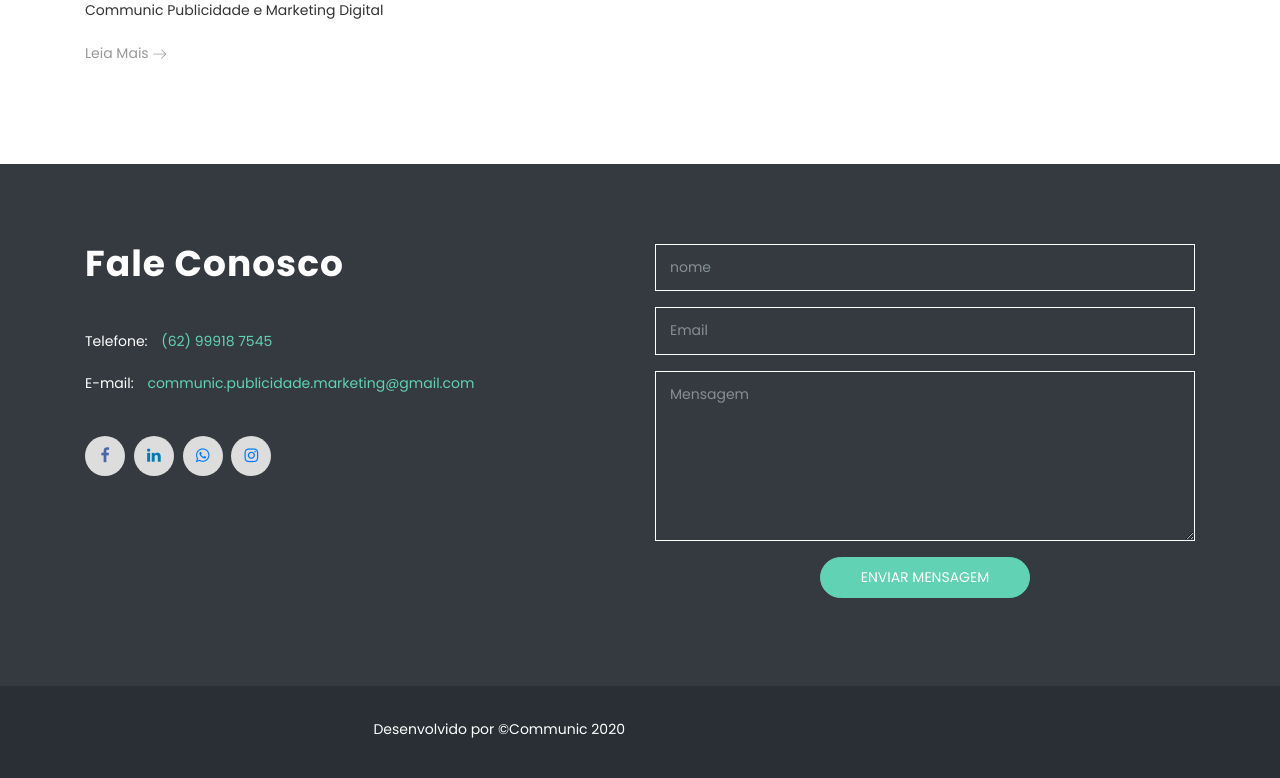
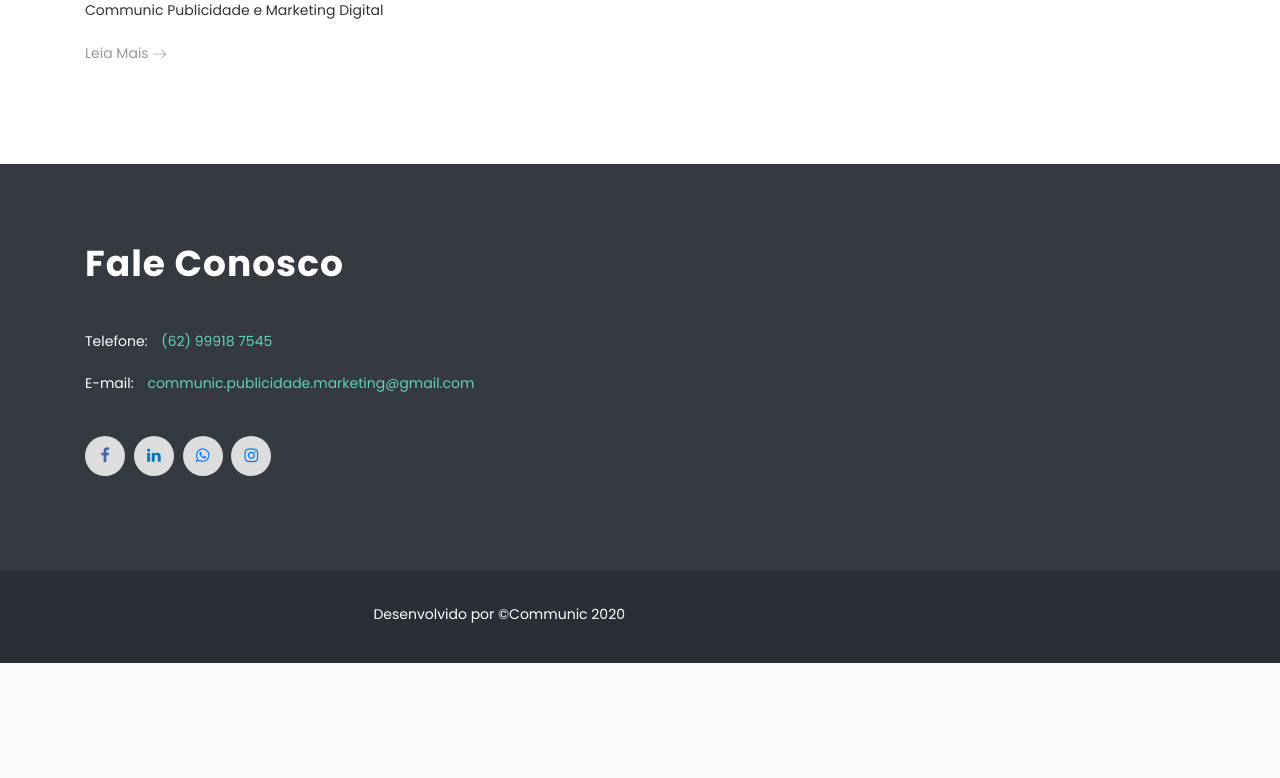
Before and after one commit to JohnHunhoff/communic_site, a Django app: page / in a window 1280 px wide. Shown: the part 3611-4389 px from the top of the page. After the commit the page ends 4274 px from the top, so only its background shows below. Run offline with Django 3.2, Linux system fonts and the light colour scheme; data comes from the database, SQL or seed files in the repository; data that the repository does not hold is empty; some libraries are stand-ins or nearby versions.

Commit message:
without forms

```diff
--- a/core/forms.py
+++ /dev/null
@@ -1,25 +0,0 @@
-from django import forms
-from django.core.mail.message import EmailMessage
-
-
-class ContatoForm(forms.Form):
-    nome = forms.CharField(label='Nome', max_length=100)
-    email = forms.EmailField(label='Email', max_length=100)
-    mensagem = forms.CharField(label='Mensagem', widget=forms.Textarea())
-
-
-    def send_mail(self):
-        nome = self.cleaned_data['nome']
-        email = self.cleaned_data['email']
-        mensagem = self.cleaned_data['mensagem']
-
-        conteudo = f'Nome: {nome}\nE-mail: {email}\nMensagem: {mensagem}'
-
-        mail = EmailMessage(
-            subject=nome,
-            body=conteudo,
-            from_email='contato@communicmarketing.com',
-            to=['communic.publicidade.marketing.@gmail.com', ],
-            headers={'Reply-To': email}
-        )
-        mail.send()
--- a/core/templates/base.html
+++ b/core/templates/base.html
@@ -44,7 +44,7 @@
                 <a class="nav-link page-scroll" href="{% url 'index' %}#hero-area">INICIO</a>
               </li>
               <li class="nav-item">
-                <a class="nav-link page-scroll" href="{% url 'index' %}post/5">SOBRE NÓS</a>
+                <a class="nav-link page-scroll" href="{% url 'index' %}post/1">SOBRE NÓS</a>
               </li>
               <li class="nav-item">
                 <a class="nav-link page-scroll" href="{% url 'index' %}#services">SERVIÇOS</a>
--- a/core/templates/contact.html
+++ b/core/templates/contact.html
@@ -8,7 +8,7 @@
                 <h3>Fale Conosco</h3>
                 <div class="contact-address">
                   <p class="phone">Telefone: <span>(62) 99918 7545</span></p>
-                  <p class="email">E-mail: <span>communic.publicidade.marketing@gmail.com</span></p>
+                  <p class="email">E-mail: <a href="mailto:communic.publicidade.marketing@gmail.com"><span>communic.publicidade.marketing@gmail.com</span></a></p>
                 </div>
                 <div class="social-icons">
                   <ul>
@@ -22,34 +22,7 @@
             </div>
             <div class="col-lg-6 col-sm-6 col-xs-12">
               <div class="contact-block">
-                <form id="contato" method="post" action="{% url 'index' %}">
-                {% csrf_token %}
-                  <div class="row">
-                    <div class="col-md-12">
-                      <div class="form-group">
-                        <input type="text" class="form-control" autocomplete="off" id="nome" name="nome" placeholder="nome" required data-error="Por Favor informe seu nome corretamente">
-                        <div class="help-block with-errors"></div>
-                      </div>
-                    </div>
-                    <div class="col-md-12">
-                      <div class="form-group">
-                        <input type="text" placeholder="Email" id="email" autocomplete="off" class="form-control" name="email" required data-error="Por Favor insira seu Email">
-                        <div class="help-block with-errors"></div>
-                      </div>
-                    </div>
-                    <div class="col-md-12">
-                      <div class="form-group">
-                        <textarea class="form-control" id="mensagem" autocomplete="off" name="mensagem" placeholder="Mensagem" rows="8" data-error="Escreva sua mensagem" required></textarea>
-                        <div class="help-block with-errors"></div>
-                      </div>
-                      <div class="submit-button text-center">
-                        <button class="btn btn-common" id="submit" type="submit">Enviar mensagem</button>
-                        <div id="msgSubmit" class="h3 text-center hidden"></div>
-                       <div class="clearfix"></div>
-                      </div>
-                    </div>
-                  </div>
-                </form>
+
               </div>
             </div>
           </div>
--- a/core/templates/footer.html
+++ b/core/templates/footer.html
@@ -7,7 +7,7 @@
           <div class="col-lg-6 col-sm-6 col-xs-12">
             <div class="copyright">
               <div class="center">
-              <p>Desenvolvido por &copy;Communic 2020</p>
+              <p>Desenvolvido por &copy;Communic {% now "Y" %}</p>
               </div>
             </div>
           </div>
--- a/core/templates/single_page.html
+++ b/core/templates/single_page.html
@@ -24,7 +24,7 @@
           <div class="col-lg-6 col-sm-6 col-xs-12">
             <div class="copyright">
               <div class="center">
-              <p>Desenvolvido por &copy;Communic 2020</p>
+              <p>Desenvolvido por &copy;Communic {% now "Y" %}</p>
               </div>
             </div>
           </div>
--- a/core/templates/testimonial.html
+++ b/core/templates/testimonial.html
@@ -2,7 +2,7 @@
 <div id="testimonial" class="section" data-stellar-background-ratio="0.1">
       <div class="container">
         <div class="section-header">
-          <h2 style="color: white">Clientes</h2>
+          <h2 style="color: white">CLIENTES</h2>
           <hr class="lines">
         </div>
         <div class="row justify-content-md-center">
--- a/core/views.py
+++ b/core/views.py
@@ -2,13 +2,11 @@ from django.views.generic import FormView, TemplateView
 from django.urls import reverse_lazy
 from .models import Features, Services, Publicacoes, Funcionario, Clientes, Counter
 from django.contrib import messages
-from .forms import ContatoForm
 
 
-class IndexView(FormView):
+
+class IndexView(TemplateView):
     template_name = 'index.html'
-    form_class = ContatoForm
-    success_url = reverse_lazy('index')
 
     def get_context_data(self, **kwargs):
         context = super(IndexView, self).get_context_data(**kwargs)
```
Also changed, not shown: communic/settings.py (+1 -8 lines).
